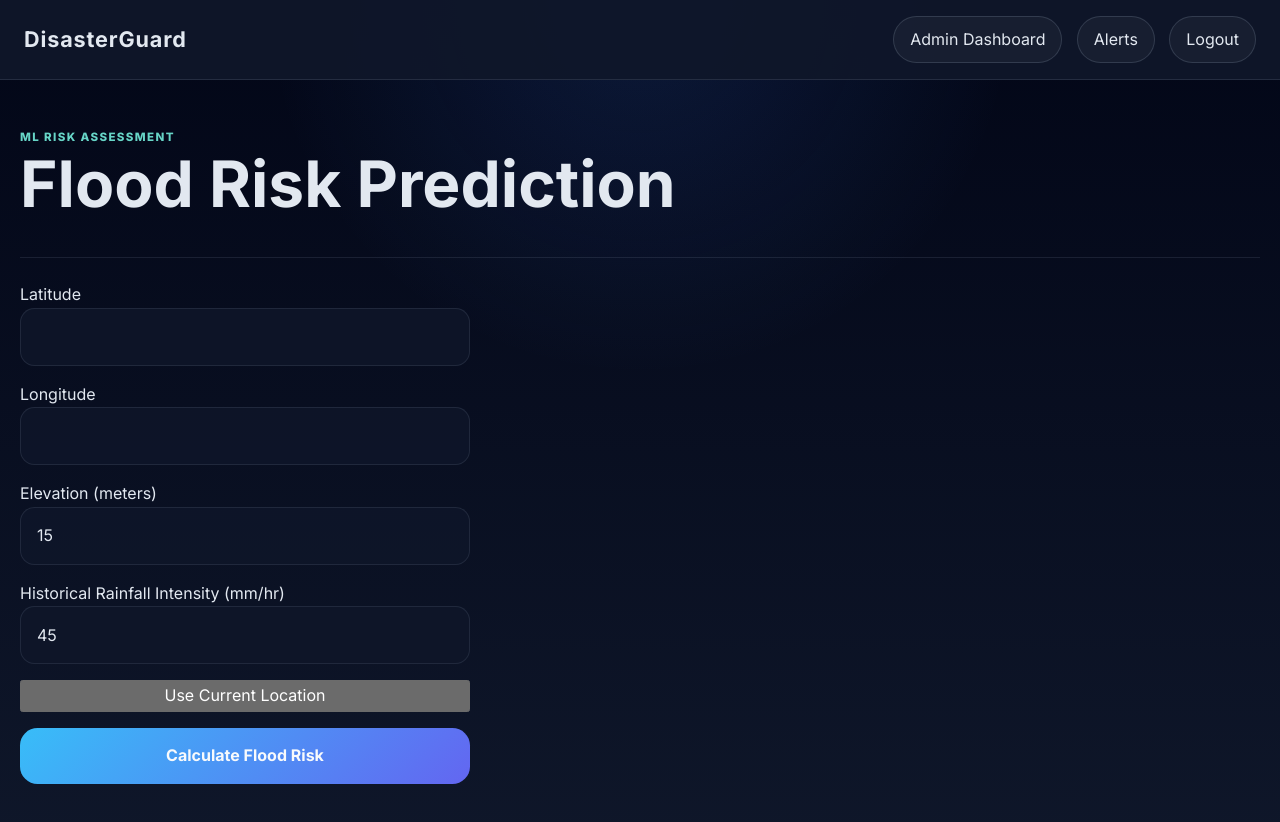
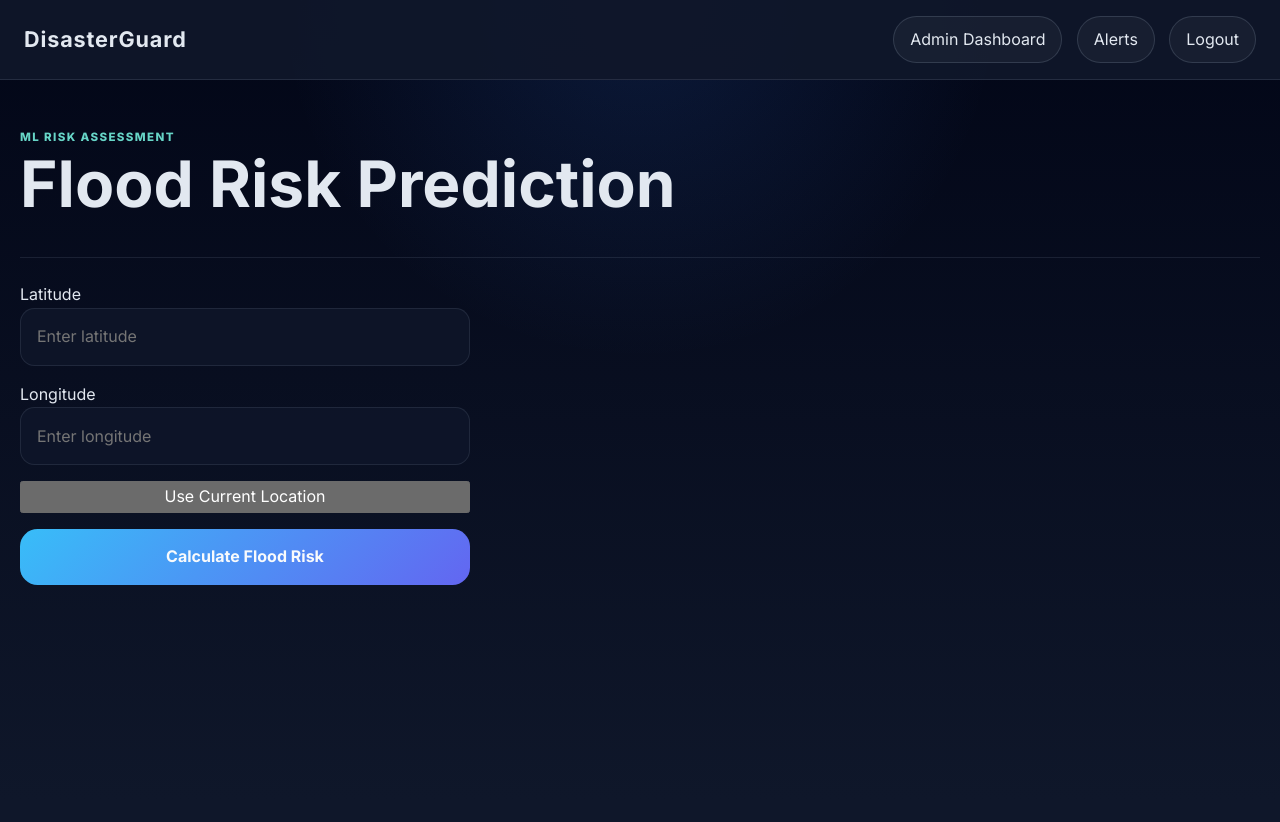
Before and after one commit to Ananyasbabu/AI-Powered-Disaster-Response, a React (Vite) app in the folder frontend/: page /flood-predict in a window 1280 px wide. Shown: the top 822 px of the page. After the commit the page ends 800 px from the top, so only its background shows below. Built offline with nearby package versions, Linux system fonts and the light colour scheme; sample sign-in values are in the browser's storage.

Commit message:
Remove manual elevation and rainfall inputs

```diff
--- a/frontend/src/pages/FloodPrediction.jsx
+++ b/frontend/src/pages/FloodPrediction.jsx
@@ -5,13 +5,6 @@ export default function FloodPrediction() {
   const [formData, setFormData] = useState({
     latitude: '',
     longitude: '',
-    elevation_m: 15,
-    land_use: 'Residential',
-    soil_group: 'B',
-    drainage_density_km_per_km2: 1.5,
-    storm_drain_proximity_m: 100,
-    storm_drain_type: 'Open Ditch',
-    historical_rainfall_intensity_mm_hr: 45,
   });
 
   const [prediction, setPrediction] = useState(null);
@@ -39,14 +32,14 @@ export default function FloodPrediction() {
 
     navigator.geolocation.getCurrentPosition(
       (position) => {
-        setFormData((prev) => ({
-          ...prev,
+        setFormData({
           latitude: position.coords.latitude.toFixed(6),
           longitude: position.coords.longitude.toFixed(6),
-        }));
+        });
+
         setLocationLoading(false);
       },
-      (error) => {
+      () => {
         setErrorMessage('Unable to get location access.');
         setLocationLoading(false);
       }
@@ -55,27 +48,28 @@ export default function FloodPrediction() {
 
   const handleSubmit = async (e) => {
     e.preventDefault();
+
     setLoading(true);
     setErrorMessage('');
     setPrediction(null);
 
     try {
+      if (!formData.latitude || !formData.longitude) {
+        setErrorMessage('Please enter latitude and longitude.');
+        setLoading(false);
+        return;
+      }
+
       const response = await API.post('/predict-flood', {
         latitude: Number(formData.latitude),
         longitude: Number(formData.longitude),
-        elevation_m: Number(formData.elevation_m),
-        land_use: formData.land_use,
-        soil_group: formData.soil_group,
-        drainage_density_km_per_km2: Number(formData.drainage_density_km_per_km2),
-        storm_drain_proximity_m: Number(formData.storm_drain_proximity_m),
-        storm_drain_type: formData.storm_drain_type,
-        historical_rainfall_intensity_mm_hr: Number(formData.historical_rainfall_intensity_mm_hr),
       });
 
       setPrediction(response.data);
     } catch (error) {
       setErrorMessage(
-        error.response?.data?.error || 'Failed to analyze risk. Ensure backend is running.'
+        error.response?.data?.error ||
+          'Failed to analyze risk. Ensure backend is running.'
       );
     } finally {
       setLoading(false);
@@ -93,7 +87,10 @@ export default function FloodPrediction() {
 
       <section className="dashboard-section">
         <div style={{ maxWidth: '450px' }}>
-          <form onSubmit={handleSubmit} style={{ display: 'grid', gap: '1rem' }}>
+          <form
+            onSubmit={handleSubmit}
+            style={{ display: 'grid', gap: '1rem' }}
+          >
             <div>
               <label>Latitude</label>
               <input
@@ -102,6 +99,7 @@ export default function FloodPrediction() {
                 name="latitude"
                 value={formData.latitude}
                 onChange={handleChange}
+                placeholder="Enter latitude"
                 required
               />
             </div>
@@ -114,51 +112,66 @@ export default function FloodPrediction() {
                 name="longitude"
                 value={formData.longitude}
                 onChange={handleChange}
+                placeholder="Enter longitude"
                 required
               />
             </div>
 
-            <div>
-              <label>Elevation (meters)</label>
-              <input
-                type="number"
-                name="elevation_m"
-                value={formData.elevation_m}
-                onChange={handleChange}
-              />
-            </div>
-
-            <div>
-              <label>Historical Rainfall Intensity (mm/hr)</label>
-              <input
-                type="number"
-                name="historical_rainfall_intensity_mm_hr"
-                value={formData.historical_rainfall_intensity_mm_hr}
-                onChange={handleChange}
-              />
-            </div>
-
-            <button type="button" onClick={getCurrentLocation} disabled={locationLoading || loading}>
-              {locationLoading ? 'Getting Location...' : 'Use Current Location'}
+            <button
+              type="button"
+              onClick={getCurrentLocation}
+              disabled={locationLoading || loading}
+            >
+              {locationLoading
+                ? 'Getting Location...'
+                : 'Use Current Location'}
             </button>
 
-            <button type="submit" className="primary-button" disabled={loading || locationLoading}>
+            <button
+              type="submit"
+              className="primary-button"
+              disabled={loading || locationLoading}
+            >
               {loading ? 'Processing Model...' : 'Calculate Flood Risk'}
             </button>
           </form>
 
           {errorMessage && (
-            <div style={{ marginTop: '1rem', color: '#ef6a55', fontWeight: 'bold' }}>
+            <div
+              style={{
+                marginTop: '1rem',
+                color: '#ef6a55',
+                fontWeight: 'bold',
+              }}
+            >
               {errorMessage}
             </div>
           )}
 
           {prediction && (
-            <div style={{ marginTop: '1.5rem', padding: '1rem', border: '1px solid #2574e8' }}>
+            <div
+              style={{
+                marginTop: '1.5rem',
+                padding: '1rem',
+                border: '1px solid #2574e8',
+              }}
+            >
               <h2>Flood Risk: {prediction.risk_level}</h2>
-              <p><strong>Low Probability:</strong> {(prediction.low_probability * 100).toFixed(2)}%</p>
-              <p><strong>Medium Probability:</strong> {(prediction.medium_probability * 100).toFixed(2)}%</p>
-              <p><strong>High Probability:</strong> {(prediction.high_probability * 100).toFixed(2)}%</p>
+
+              <p>
+                <strong>Low Probability:</strong>{' '}
+                {(prediction.low_probability * 100).toFixed(2)}%
+              </p>
+
+              <p>
+                <strong>Medium Probability:</strong>{' '}
+                {(prediction.medium_probability * 100).toFixed(2)}%
+              </p>
+
+              <p>
+                <strong>High Probability:</strong>{' '}
+                {(prediction.high_probability * 100).toFixed(2)}%
+              </p>
             </div>
           )}
         </div>
```
